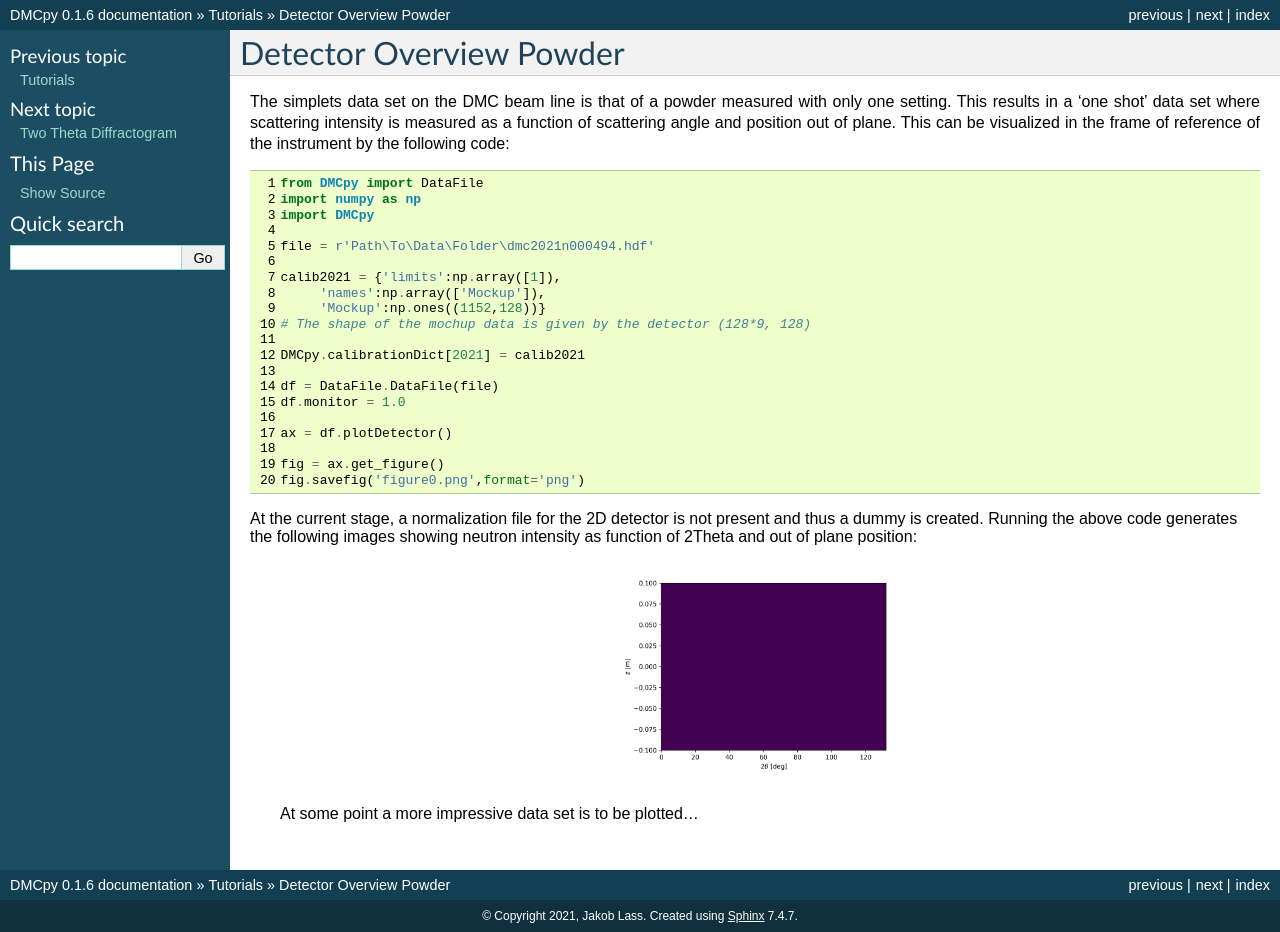
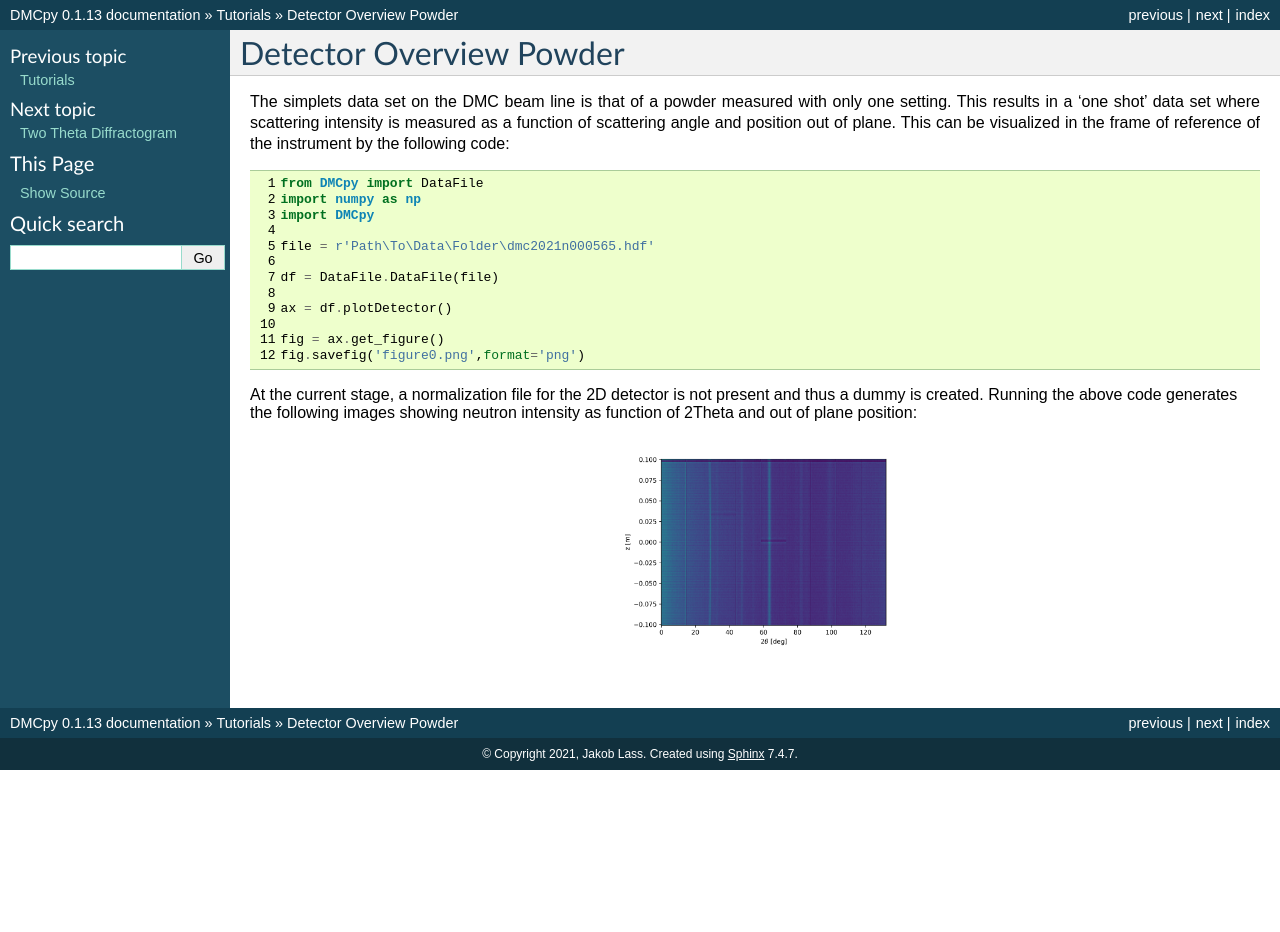
Before and after one commit to oystesf/DMCpy, a Sphinx documentation site: the page built from docs/Tutorials/Powder/2D_Detector_Plot.rst, in a window 1280 px wide. Built offline with Sphinx 7.4.7, drawn with Linux system fonts in a browser that asks for light colours; after the commit the page ends 900 px from its top, so only the background shows below that.

Commit message:
Update version

```diff
--- a/DMCpy/__init__.py
+++ b/DMCpy/__init__.py
@@ -2,7 +2,7 @@ import sys,os
 sys.path.append('.')
 import pickle,numpy as np
 
-__version__ = '0.1.11'
+__version__ = '0.1.13'
 __author__ = 'Jakob Lass'
 
 # installFolder = os.path.abspath(os.path.split(__file__)[0])
--- a/docs/Tutorials/Keep.txt
+++ b/docs/Tutorials/Keep.txt
@@ -1,2 +1 @@
-Viewer3D.rst
 Keep.txt
--- a/docs/Tutorials/Powder/2D_Detector_Plot.rst
+++ b/docs/Tutorials/Powder/2D_Detector_Plot.rst
@@ -9,17 +9,9 @@ The simplets data set on the DMC beam line is that of a powder measured with onl
    import numpy as np
    import DMCpy
 
-   file = r'Path\To\Data\Folder\dmc2021n000494.hdf'
-
-   calib2021 = {'limits':np.array([1]),
-        'names':np.array(['Mockup']),
-        'Mockup':np.ones((1152,128))}
-   # The shape of the mochup data is given by the detector (128*9, 128)
-
-   DMCpy.calibrationDict[2021] = calib2021
+   file = r'Path\To\Data\Folder\dmc2021n000565.hdf'
 
    df = DataFile.DataFile(file)
-   df.monitor = 1.0
 
    ax = df.plotDetector()
 
@@ -31,5 +23,3 @@ At the current stage, a normalization file for the 2D detector is not present an
  .. figure:: Plot2DPowderDetector.png
   :width: 30%
   :align: center
-
- At some point a more impressive data set is to be plotted...
--- a/docs/Tutorials/Powder/Powder_Diffractogram.rst
+++ b/docs/Tutorials/Powder/Powder_Diffractogram.rst
@@ -9,11 +9,10 @@ When a powder has been measured, in one or more settings, these can be combined
    import numpy as np
    import DMCpy
 
-   file = r'Path\To\Data\Folder\dmc2021n000494.hdf'
+   file = r'Path\To\Data\Folder\dmc2021n000565.hdf'
 
 
    ds = DataSet.DataSet(file)
-   ds.monitor = np.array([1.0])
 
    # Generate a two theta plot utilizing the corrected 2Theta values
    ax,bins,Int,Int_err,monitor = ds.plotTwoTheta()
--- a/docs/Tutorials/Tutorials.rst
+++ b/docs/Tutorials/Tutorials.rst
@@ -11,4 +11,6 @@ Main text about the tutorials below..
 
    Powder/Powder_Diffractogram.rst
 
+   View3D/Viewer3D.rst
+
    Testing.rst
--- a/docs/conf.py
+++ b/docs/conf.py
@@ -30,9 +30,9 @@ copyright = u'2021, Jakob Lass'
 author = u'Jakob Lass'
 
 # The short X.Y version
-version = u'0.1.6'
+version = u'0.1.13'
 # The full version, including alpha/beta/rc tags
-release = u'0.1.6'
+release = u'0.1.13'
 
 
 
--- a/setup.py
+++ b/setup.py
@@ -16,7 +16,7 @@ pythonPath =  os.path.relpath(os.path.join(installFolder,'DMCpy'),sys.base_prefi
 
 setup(
     name='DMCpy',
-    version='0.1.11',
+    version='0.1.13',
     description=('Python software packaged designed for reduction of neutron powder diffraction data from DMC at PSI.'),
     long_description=long_description,
     author='Jakob Lass',
```
Also changed, not shown: docs/Tutorials/View3D/Viewer3D.rst (added, +107 -0 lines), docs/Tutorials/Powder/Plot2DPowderDetector.png, docs/Tutorials/Powder/TwoThetaPowderCorrected.png, docs/Tutorials/Powder/TwoThetaPowderUncorrected.png, docs/Tutorials/View3D/Center0.png (added), docs/Tutorials/View3D/Center2.png (added), docs/Tutorials/View3D/Center2_2.png (added), 1 other file.
